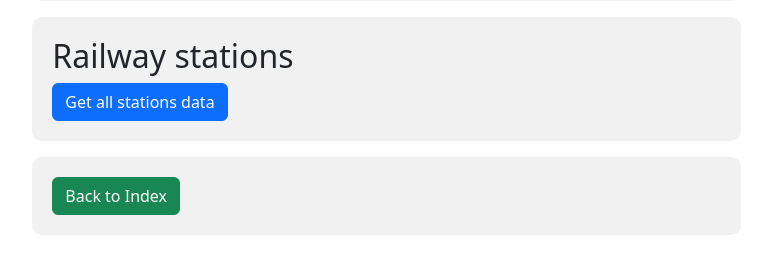
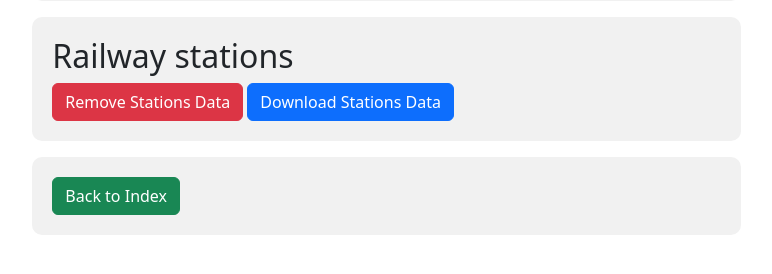
Before and after one commit to v-hill/housing-inequality-study, a Django app: template publictransit/templates/boundary_details.html in a window 1280 px wide. Shown: the part 373-647 px from the top of the page, without its empty margins (201-973 px from the left). Run offline with Django 4.2, Linux system fonts and the light colour scheme; the template is opened without the code that fills it, so the values that code supplies are empty.

Commit message:
show db stations

```diff
--- a/publictransit/static/boundary_details.js
+++ b/publictransit/static/boundary_details.js
@@ -1,9 +1,5 @@
 $(document).ready(function () {
-    $("#get-all-stations-btn").on("click", function () {
-        $.ajax({
-            url: 'train_stations',
-            type: 'POST',
-            success: function (data) {
+    function updateStationsTable(data) {
         var stations = data.stations;
         let stationList = '<table class="table table-sm">';
         stationList += "<tr><th>Name</th><th>Latitude</th><th>Longitude</th></tr>";
@@ -18,10 +14,62 @@ $(document).ready(function () {
         stationList += "</table>";
 
         $("#train-station-list").html(stationList);
+    }
+
+    $("#remove-stations-btn").on("click", function () {
+        $.ajax({
+            url: 'remove_stations',
+            type: 'POST',
+            success: function (data) {
+                // Hide the remove-stations-btn and train-station-list
+                $("#remove-stations-btn").hide();
+                $("#train-station-list").hide();
+
+                // Show the download-stations-btn
+                $("#download-stations-btn").show();
+            },
+            error: function () {
+                alert("An error occurred while removing the train stations data.");
+            }
+        });
+    });
+
+    $("#download-stations-btn").on("click", function () {
+        $.ajax({
+            url: 'download_stations_data',
+            type: 'POST',
+            success: function (data) {
+                // Update the stations table, if needed
+                updateStationsTable(data);
+
+                // Show the remove-stations-btn and train-station-list
+                $("#remove-stations-btn").show();
+                $("#train-station-list").show();
+
+                // Hide the download-stations-btn
+                $("#download-stations-btn").hide();
+            },
+            error: function () {
+                alert("An error occurred while downloading the train stations data.");
+            }
+        });
+    });
+
+    $.ajax({
+        url: 'stations_data_exists',
+        type: 'POST',
+        success: function (data) {
+            if (data.stations && data.stations.length > 0) {
+                updateStationsTable(data);
+                $("#download-stations-btn").hide();
+                $("#remove-stations-btn").show();
+            } else {
+                $("#remove-stations-btn").hide();
+                $("#download-stations-btn").show();
+            }
         },
         error: function () {
             alert("An error occurred while fetching the train stations.");
         }
     });
 });
-});
--- a/publictransit/templates/boundary_details.html
+++ b/publictransit/templates/boundary_details.html
@@ -19,7 +19,8 @@
 <div class="col-main-content">
     <h2>Railway stations</h2>
     <div id="train-station-list"></div>
-    <button class="btn btn-primary" id="get-all-stations-btn">Get all stations data</button>
+    <button id="remove-stations-btn" class="btn btn-danger">Remove Stations Data</button>
+    <button id="download-stations-btn" class="btn btn-primary">Download Stations Data</button>
 </div>
 <div class="col-main-content">
     <a href='{% url "publictransit:boundary_overview" %}' class="btn btn-success">Back to Index</a>
--- a/publictransit/urls.py
+++ b/publictransit/urls.py
@@ -9,9 +9,19 @@ urlpatterns = [
         "boundary_overview", views.boundary_overview, name="boundary_overview"
     ),
     path(
-        "boundary/<int:boundary_id>/train_stations",
-        views.fetch_and_save_stations,
-        name="train_stations",
+        "boundary/<int:boundary_id>/stations_data_exists",
+        views.stations_data_exists,
+        name="stations_data_exists",
+    ),
+    path(
+        "boundary/<int:boundary_id>/remove_stations",
+        views.remove_stations,
+        name="remove_stations",
+    ),
+    path(
+        "boundary/<int:boundary_id>/download_stations_data",
+        views.download_stations_data,
+        name="download_stations_data",
     ),
     path(
         "boundary/<int:boundary_id>/",
```
Also changed, not shown: publictransit/views.py (+80 -55 lines), requirements.txt (added, +8 -0 lines). Lines whose indentation alone changed are shown as unchanged.
